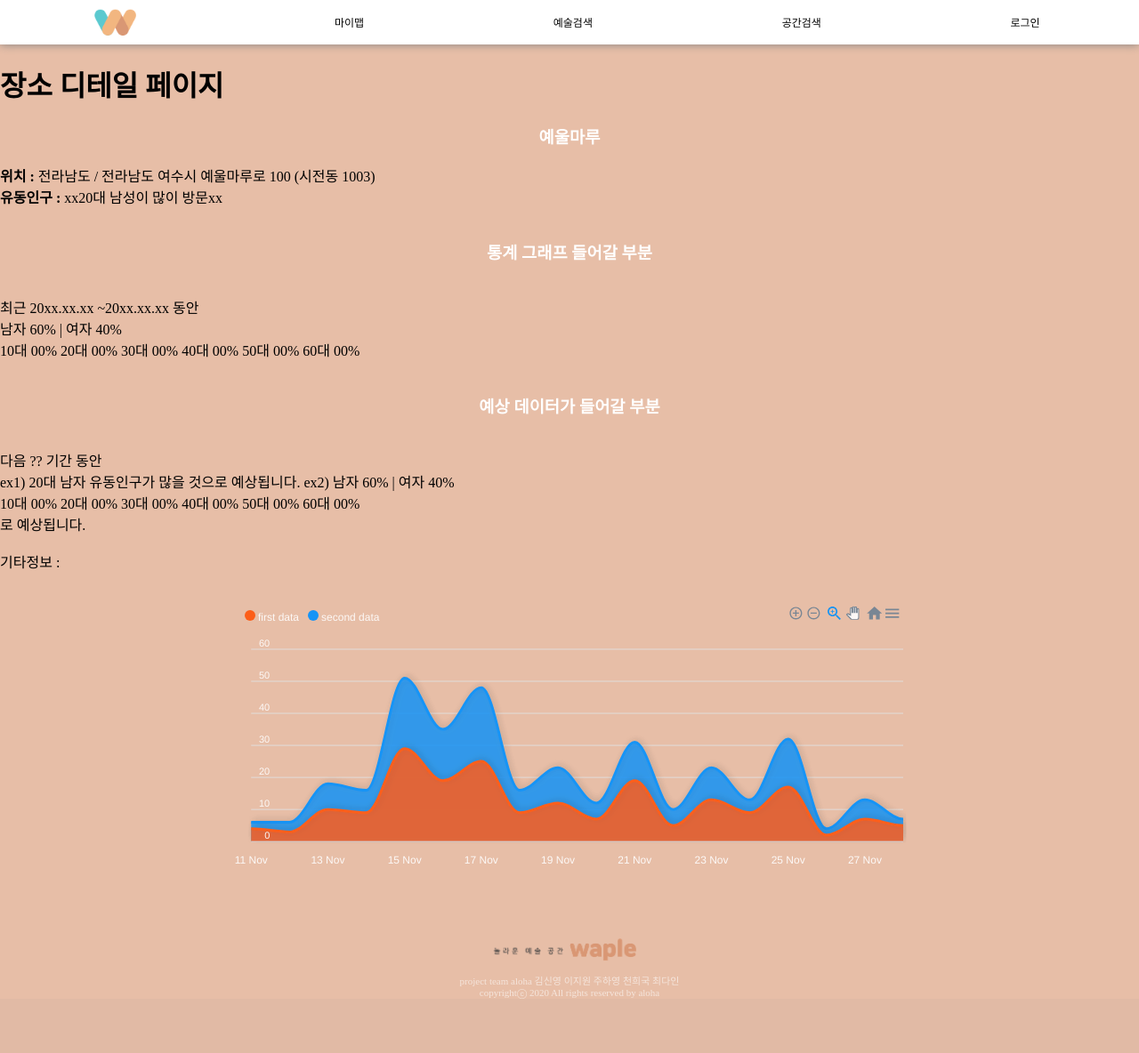
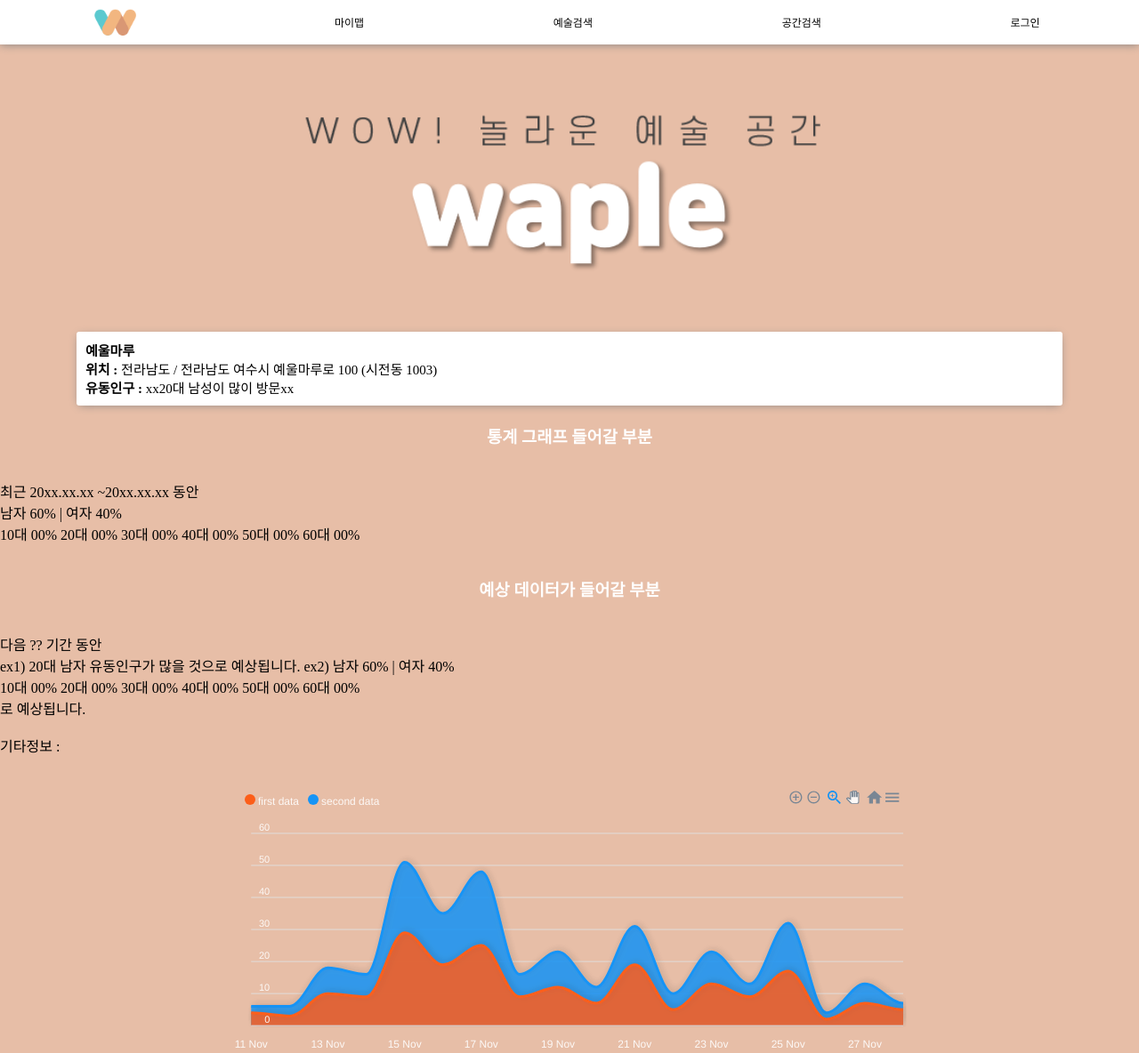
Before and after one commit to joohayoung/waple-art_hackathon, a Django app: page /secondapp/place_deatil/1 in a window 1280 px wide. Shown: the top 1184 px of the page at 89% size. Before the commit the page ends 1123 px from the top, so only its background shows below. Run offline with Django 3.2, Linux system fonts and the light colour scheme; data comes from the database, SQL or seed files in the repository; some libraries are stand-ins or nearby versions; some web fonts are replaced.

Commit message:
place detail

```diff
--- a/web/artproject/secondapp/static/secondapp/place_detail.css
+++ b/web/artproject/secondapp/static/secondapp/place_detail.css
@@ -1,3 +1,41 @@
+#place{
+  width: 85%;
+  background-color: white;
+  margin-left: auto;
+  margin-right: auto;
+  margin-bottom: 20px;
+  border-radius: 3px;
+  padding: 10px;
+  box-shadow: 0 2px 10px -3px gray;
+  font-size: 15px;
+}
+h4{
+  margin: 0%;
+}
+#feature3{
+  width: 50%;
+  margin-top: 5%;
+  margin-left: 25%;
+  margin-right: 25%;
+}
+#contents{
+  margin-left: 5%;
+}
+#container1{
+  display: flex;
+}
+#container2{
+  font-weight: 700;
+  text-align: right;
+  margin-right: 5px;
+  color: rgb(182, 95, 49);
+}
+#container3{
+  font-weight: 300;
+}
+
+/* detail end */
+
 #chart {
     max-width: 760px;
     margin: 35px auto;
--- a/web/artproject/secondapp/templates/secondapp/place_detail.html
+++ b/web/artproject/secondapp/templates/secondapp/place_detail.html
@@ -7,12 +7,14 @@
 {% endblock %}
 
 {% block content %}
-<h1>장소 디테일 페이지</h1>
-
-<h3>{{result.title}}</h3>
+{% comment %} <h1>장소 디테일 페이지</h1> {% endcomment %}
+<img id='feature3' src={% static 'mainapp/feature3.png' %} alt='feature3'>
 <div>
+    <div id='place'>
+        <h4>{{result.title}}</h4>
         <b>위치 : </b>{{result.region}} / {{result.address}}<br>
-    <b> 유동인구 : </b> xx20대 남성이 많이 방문xx<br> <br>
+        <b> 유동인구 : </b> xx20대 남성이 많이 방문xx
+    </div>
     <div>
         <h3>통계 그래프 들어갈 부분</h3> <br>
         최근 20xx.xx.xx ~20xx.xx.xx 동안 <br>
```
Lines whose indentation alone changed are shown as unchanged.
